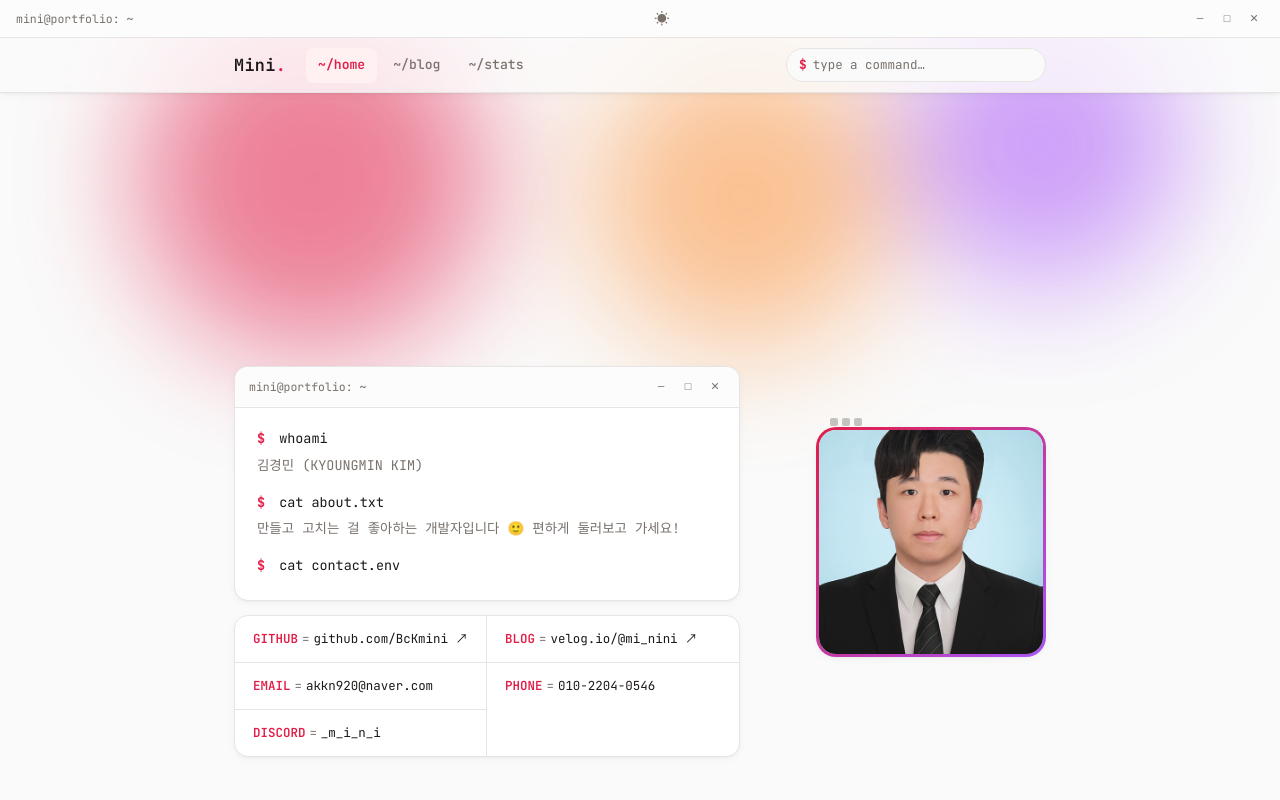
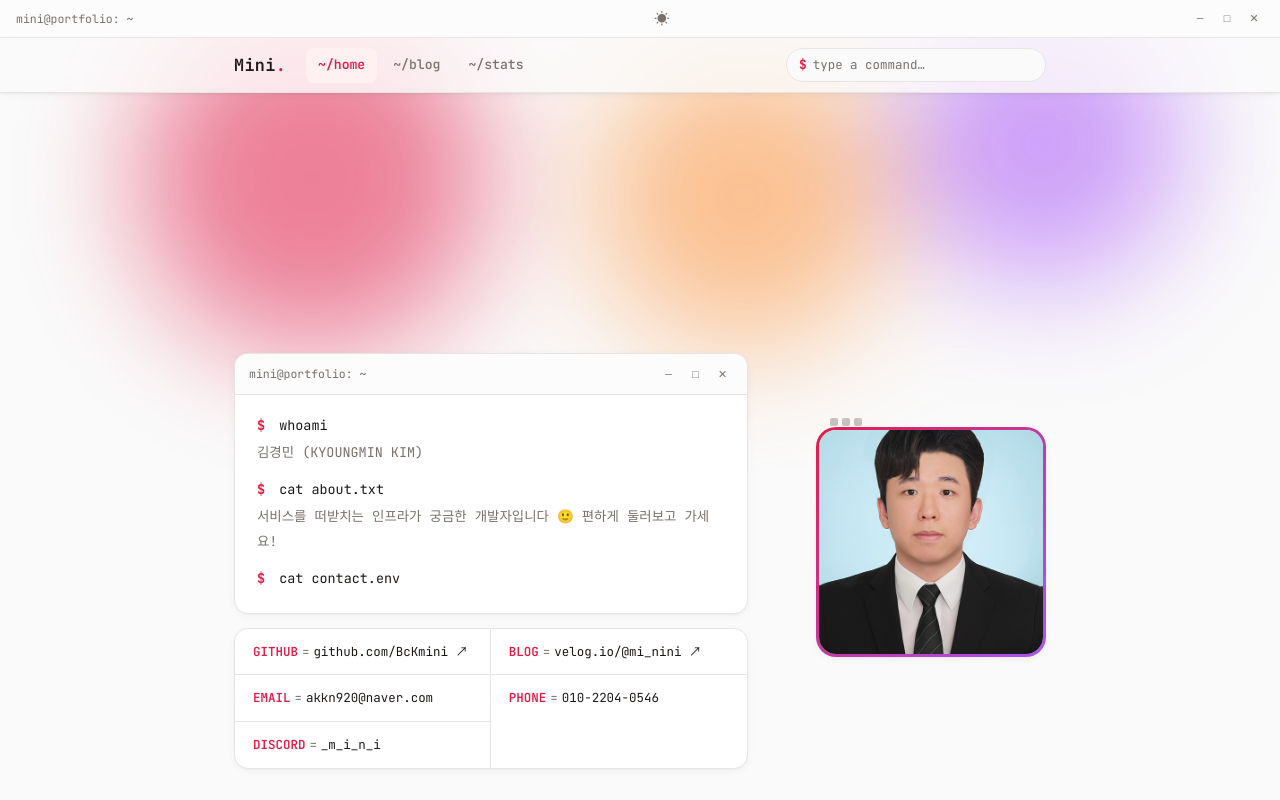
Before and after one commit to BcKmini/BcKmini.github.io, a Vue app: page / in a window 1280 px wide. Shown: the top 800 px of the page. Built offline with nearby package versions, Linux system fonts and the light colour scheme; no server answers; a web font is replaced by a local one.

Commit message:
Rework about.txt copy toward an infrastructure engineer identity

```diff
--- a/src/components/HeroSection.vue
+++ b/src/components/HeroSection.vue
@@ -64,7 +64,7 @@ function onLeave(e) {
           <p class="tout">김경민 (KYOUNGMIN KIM)</p>
           <p class="tline"><span class="tprompt">$</span> cat about.txt</p>
           <p class="tout tout-desc">
-            만들고 고치는 걸 좋아하는 개발자입니다 🙂 편하게 둘러보고 가세요!
+            서비스를 떠받치는 인프라가 궁금한 개발자입니다 🙂 편하게 둘러보고 가세요!
           </p>
           <p class="tline"><span class="tprompt">$</span> cat contact.env<span class="tcursor"></span></p>
         </div>
```
